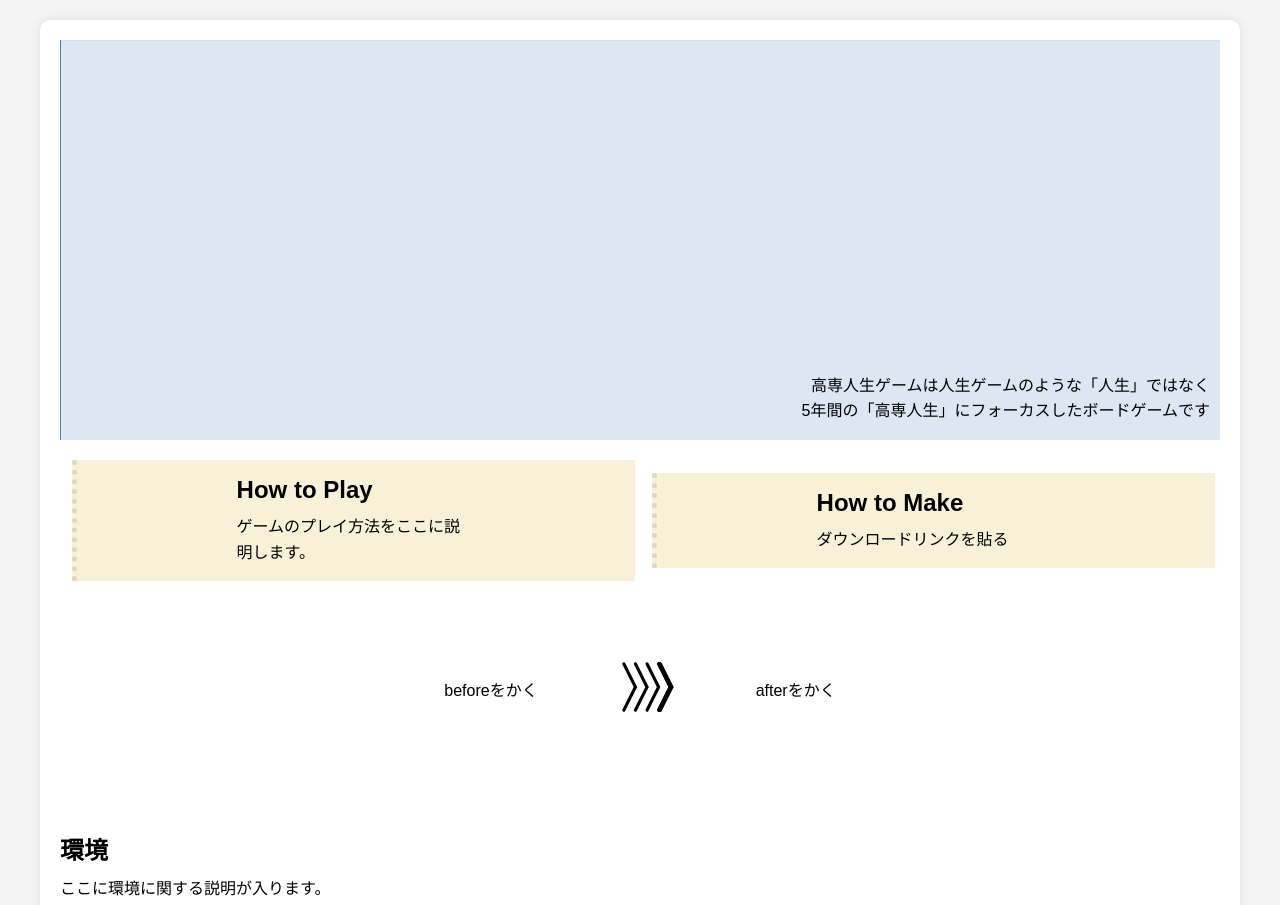
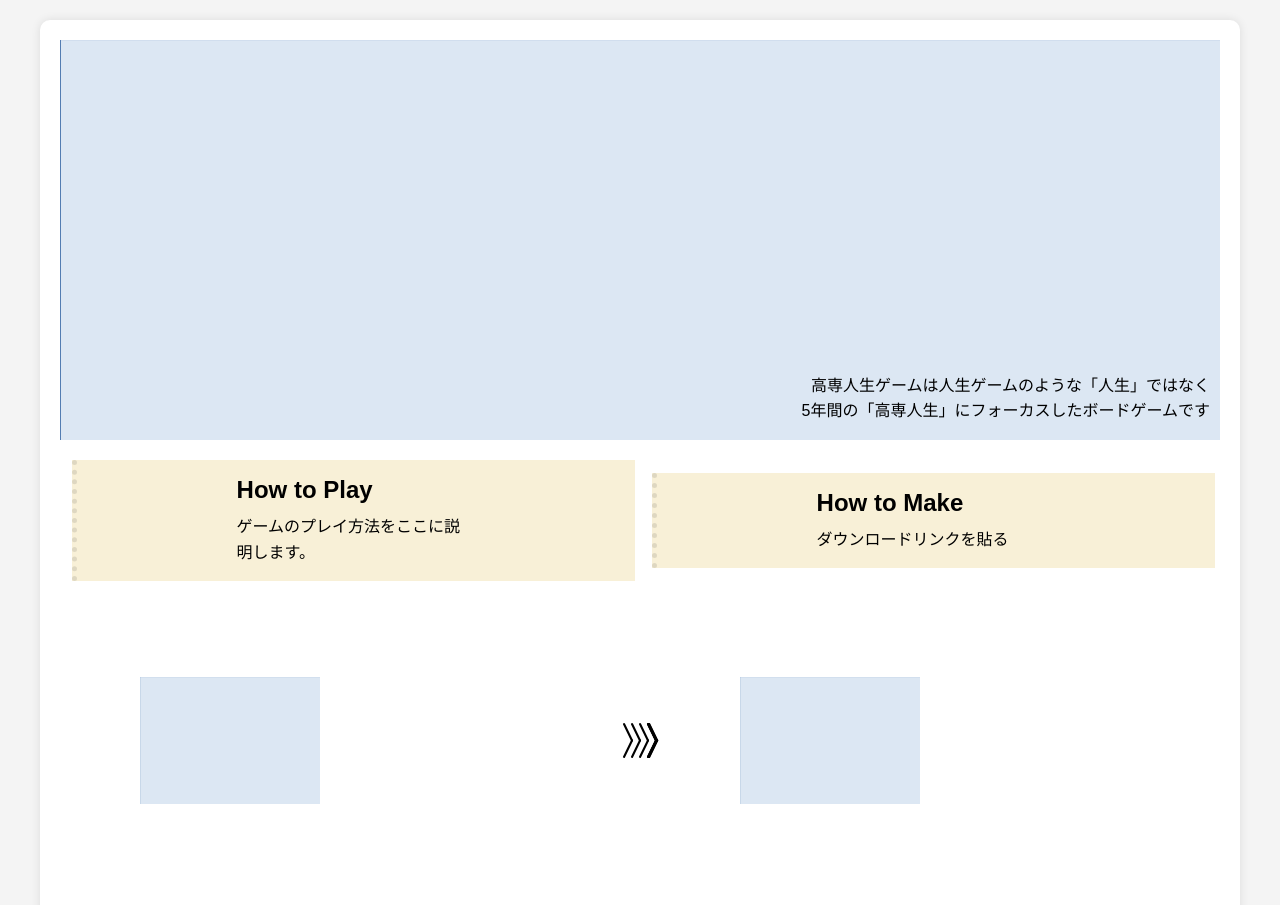
Before and after one commit to NanyaTK/253_Co13, a plain HTML site: page index.html in a window 1280 px wide. Shown: the top 905 px of the page. Drawn offline with Linux system fonts and the light colour scheme.

Commit message:
refactor

```diff
--- a/index.html
+++ b/index.html
@@ -28,9 +28,9 @@
             </section>
         </div>
         <div class="recycle flex">
-            <div class="before pad">beforeをかく</div>
+            <div class="before pad"><img class="image-header" style="width: 45%;" src="テスト画像.png" /></div>
             <div class="arrow"><img class="image-header" src="fig-arrow.svg" /></div>
-            <div class="after pad">afterをかく</div>
+            <div class="after pad"><img class="image-header" style="width: 45%;" src="テスト画像.png" /></div>
         </div>
         <section class="environment">
             <h2>環境</h2>
```
